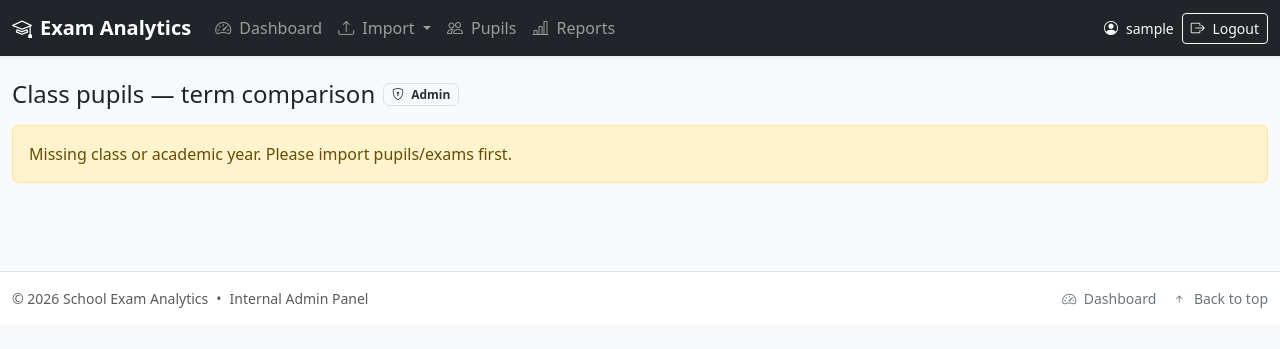
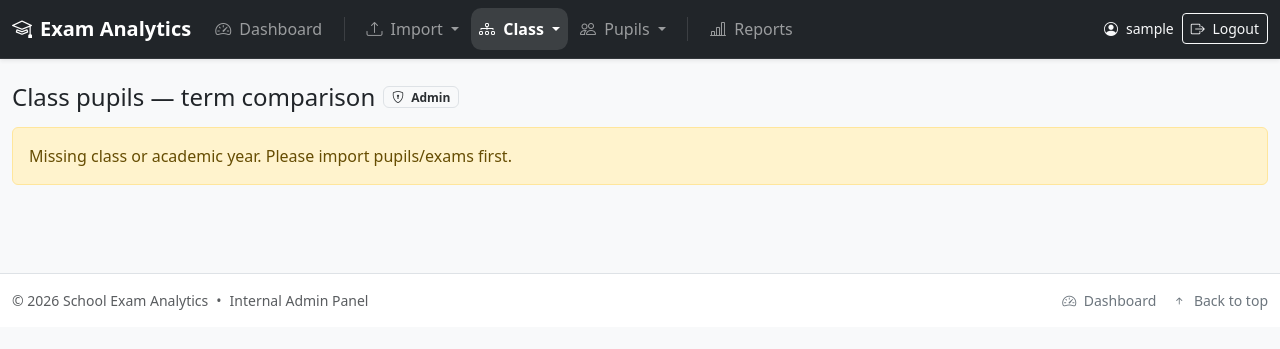
Before and after one commit to uzhost/zMonitoring, a PHP site: page /admin/class_pupils.php in a window 1280 px wide. Shown: the top 349 px of the page. Run offline with PHP 8.4, Linux system fonts and the light colour scheme; the visitor is signed in with stand-in values (Sample User, id 1); data that the repository does not hold is empty.

Commit message:
Update header.php

```diff
--- a/admin/header.php
+++ b/admin/header.php
@@ -9,12 +9,11 @@ require_once __DIR__ . '/../inc/auth.php';
 session_start_secure();
 
 // -------------------- Mode flags --------------------
-// Default: admin pages require auth and show admin navbar.
 $auth_required   = $auth_required   ?? true;
 $show_admin_nav  = $show_admin_nav  ?? true;
 
 if ($auth_required) {
-    require_admin(); // blocks non-admins
+    require_admin();
 }
 
 // -------------------- Page metadata --------------------
@@ -28,12 +27,17 @@ $active = static function (string $file) use ($current): string {
     return $current === $file ? ' active' : '';
 };
 
-// Import dropdown active group
-$importPages = ['pupils_import.php', 'results_import.php', 'subject_import.php'];
+// -------------------- Nav groups (for dropdown active state) --------------------
+$importPages = ['pupils_import.php', 'results_import.php', 'subject_import.php', 'subjects.php'];
 $isImportActive = in_array($current, $importPages, true);
 
+$classPages = ['class_report.php', 'class_pupils.php'];
+$isClassActive = in_array($current, $classPages, true);
+
+$pupilPages = ['pupils.php', 'pupils_result.php'];
+$isPupilsActive = in_array($current, $pupilPages, true);
+
 // -------------------- Flash messages (optional) --------------------
-// Convention: $_SESSION['flash'] = [['type'=>'success|danger|warning|info','msg'=>'...'], ...]
 $flashes = [];
 if (!empty($_SESSION['flash']) && is_array($_SESSION['flash'])) {
     foreach ($_SESSION['flash'] as $f) {
@@ -96,6 +100,49 @@ header('Permissions-Policy: geolocation=(), microphone=(), camera=()');
       .card{ border-radius:16px; }
     </style>
   <?php endif; ?>
+
+  <?php if (!$isGuest): ?>
+    <style nonce="<?= htmlspecialchars($cspNonce, ENT_QUOTES, 'UTF-8') ?>">
+      /* Navbar polish (scoped and safe) */
+      .navbar{
+        border-bottom: 1px solid rgba(255,255,255,.08);
+      }
+      .navbar .nav-link{
+        border-radius: .65rem;
+        padding: .55rem .75rem;
+      }
+      .navbar .nav-link.active{
+        background: rgba(255,255,255,.12);
+      }
+      .navbar .nav-link:hover{
+        background: rgba(255,255,255,.08);
+      }
+      .dropdown-menu{
+        border-radius: .9rem;
+        overflow: hidden;
+      }
+      .dropdown-menu-dark{
+        border: 1px solid rgba(255,255,255,.08);
+      }
+      .dropdown-item{
+        padding: .55rem .9rem;
+      }
+      .dropdown-item.active,
+      .dropdown-item:active{
+        background: rgba(13,110,253,.25);
+      }
+      .nav-divider{
+        width: 1px;
+        background: rgba(255,255,255,.12);
+        margin: .55rem .6rem;
+        align-self: stretch;
+        display: none;
+      }
+      @media (min-width: 992px){
+        .nav-divider{ display:block; }
+      }
+    </style>
+  <?php endif; ?>
 </head>
 <body class="bg-light" id="top">
 
@@ -124,12 +171,15 @@ header('Permissions-Policy: geolocation=(), microphone=(), camera=()');
     </button>
 
     <div class="collapse navbar-collapse" id="adminNav">
-      <ul class="navbar-nav me-auto mb-2 mb-lg-0">
+      <ul class="navbar-nav me-auto mb-2 mb-lg-0 gap-lg-1">
+
         <li class="nav-item">
           <a class="nav-link<?= $active('dashboard.php') ?>" href="dashboard.php" aria-current="<?= $current === 'dashboard.php' ? 'page' : 'false' ?>">
             <i class="bi bi-speedometer2 me-1"></i> Dashboard
           </a>
         </li>
+
+        <div class="nav-divider"></div>
 
         <!-- Import dropdown -->
         <li class="nav-item dropdown">
@@ -154,6 +204,7 @@ header('Permissions-Policy: geolocation=(), microphone=(), camera=()');
                 <i class="bi bi-journal-text me-2"></i> Results import
               </a>
             </li>
+            <li><hr class="dropdown-divider"></li>
             <li>
               <a class="dropdown-item<?= $active('subjects.php') ?>" href="subjects.php">
                 <i class="bi bi-book me-2"></i> Subjects
@@ -162,17 +213,66 @@ header('Permissions-Policy: geolocation=(), microphone=(), camera=()');
           </ul>
         </li>
 
-        <li class="nav-item">
-          <a class="nav-link<?= $active('pupils.php') ?>" href="pupils.php" aria-current="<?= $current === 'pupils.php' ? 'page' : 'false' ?>">
+        <!-- Class dropdown (dark + consistent) -->
+        <li class="nav-item dropdown">
+          <a
+            class="nav-link dropdown-toggle<?= $isClassActive ? ' active' : '' ?>"
+            href="#"
+            role="button"
+            data-bs-toggle="dropdown"
+            aria-expanded="false"
+            aria-current="<?= $isClassActive ? 'page' : 'false' ?>"
+          >
+            <i class="bi bi-diagram-3 me-1"></i> Class
+          </a>
+          <ul class="dropdown-menu dropdown-menu-dark shadow-sm">
+            <li>
+              <a class="dropdown-item<?= $active('class_report.php') ?>" href="class_report.php">
+                <i class="bi bi-clipboard-data me-2"></i> Class reports
+              </a>
+            </li>
+            <li>
+              <a class="dropdown-item<?= $active('class_pupils.php') ?>" href="class_pupils.php">
+                <i class="bi bi-table me-2"></i> Class pupils
+              </a>
+            </li>
+          </ul>
+        </li>
+
+        <!-- Pupils dropdown -->
+        <li class="nav-item dropdown">
+          <a
+            class="nav-link dropdown-toggle<?= $isPupilsActive ? ' active' : '' ?>"
+            href="#"
+            role="button"
+            data-bs-toggle="dropdown"
+            aria-expanded="false"
+            aria-current="<?= $isPupilsActive ? 'page' : 'false' ?>"
+          >
             <i class="bi bi-people me-1"></i> Pupils
           </a>
+          <ul class="dropdown-menu dropdown-menu-dark shadow-sm">
+            <li>
+              <a class="dropdown-item<?= $active('pupils.php') ?>" href="pupils.php">
+                <i class="bi bi-people me-2"></i> Pupils list
+              </a>
+            </li>
+            <li>
+              <a class="dropdown-item<?= $active('pupils_result.php') ?>" href="pupils_result.php">
+                <i class="bi bi-graph-up-arrow me-2"></i> Pupils results
+              </a>
+            </li>
+          </ul>
         </li>
+
+        <div class="nav-divider"></div>
 
         <li class="nav-item">
           <a class="nav-link<?= $active('reports.php') ?>" href="reports.php" aria-current="<?= $current === 'reports.php' ? 'page' : 'false' ?>">
             <i class="bi bi-bar-chart-line me-1"></i> Reports
           </a>
         </li>
+
       </ul>
 
       <div class="d-flex align-items-center gap-2">
```
